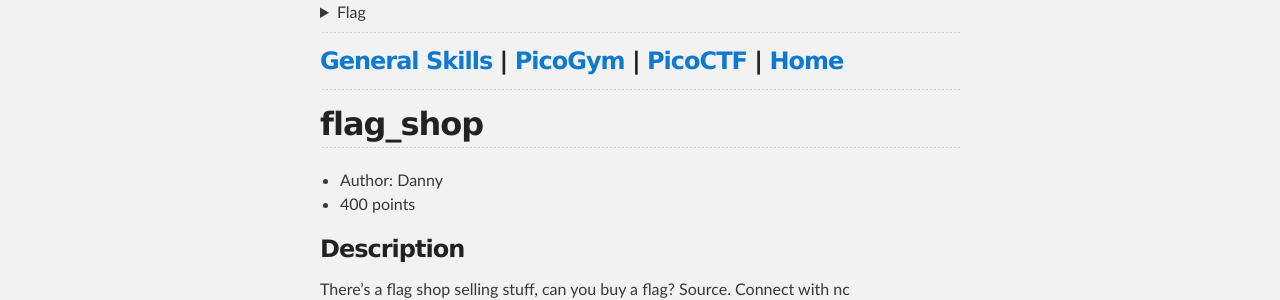
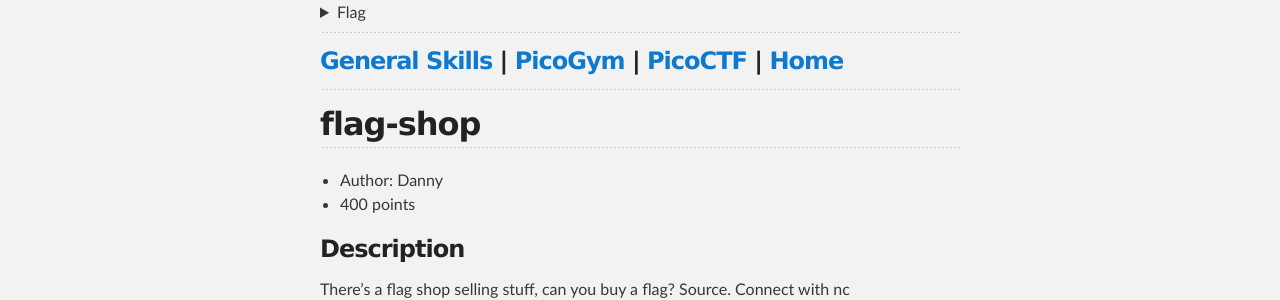
Before and after one commit to djm89uk/djm89uk.github.io, a Jekyll site: the page built from picogym_gs.md, in a window 1280 px wide and 900 px high, scrolled down 5656 px. Shown: the part 295-595 px from the top of the window. Built offline with Jekyll 4.4.1, drawn with Linux system fonts in a browser that asks for light colours; our own code applies the rules of GitHub Pages for plain Markdown files; Markdown is read by kramdown in place of the engine named in the settings.

```diff
--- a/picogym_gs.md
+++ b/picogym_gs.md
@@ -12,9 +12,9 @@ This section introduces some basic Unix commands, base encoding and the mechanic
 - [what's a net cat?](#whats-a-net-cat)
 - [plumbing](#plumbing)
 - [Based](#based)
-- [flag_shop](#flag_shop)
+- [flag_shop](#flag-shop)
 - [mus1c](#mus1c)
-- [1_wanna_b3_a_r0ck5tar](#1_wanna_b3_a_r0ck5tar)
+- [1_wanna_b3_a_r0ck5tar](#1-wanna-b3-a-r0ck5tar)
 
 ---
 
@@ -359,7 +359,7 @@ picoCTF{}
 
 ---
 
-## flag_shop
+## flag-shop
 
 - Author: Danny
 - 400 points
@@ -595,7 +595,7 @@ picoCTF{}
 
 ---
 
-## 1_wanna_b3_a_r0ck5tar
+## 1-wanna-b3-a-r0ck5tar
 
 - Author: Alex Bushkin
 - 350 points
```
